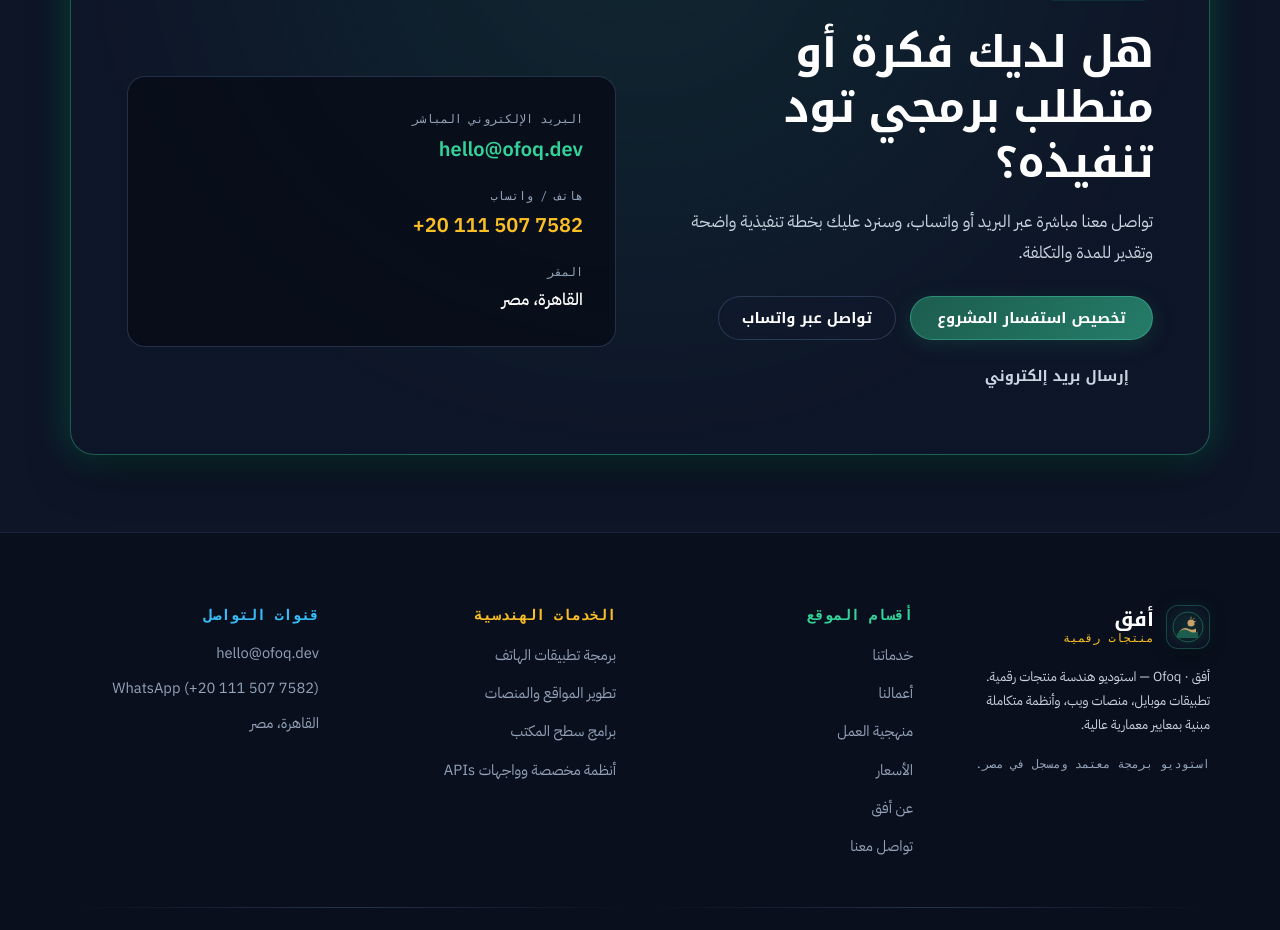
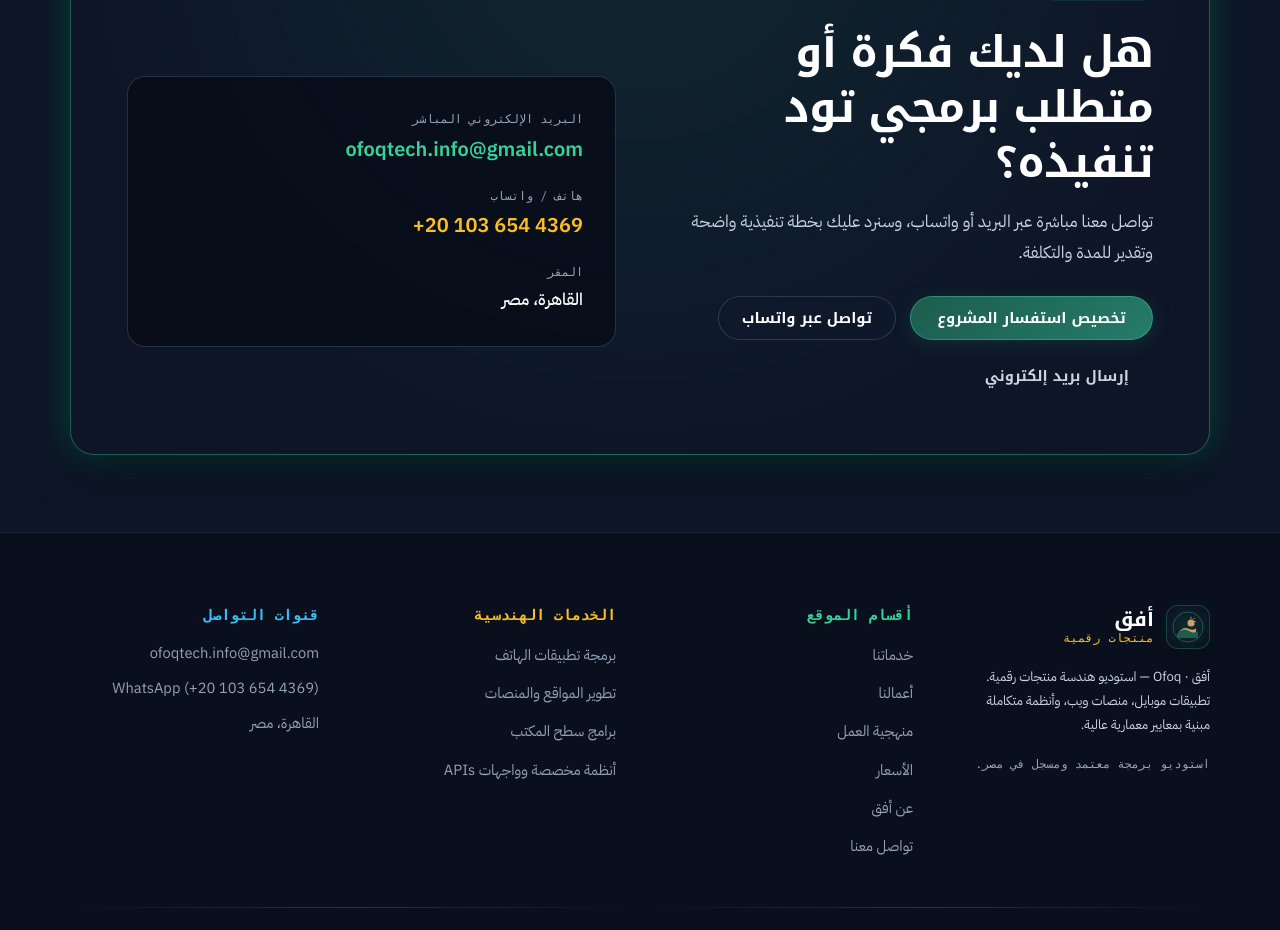
Before and after one commit to ahmedrwash01/ofoq, a React (Vite) app: page / in a window 1280 px wide. Shown: the part 6860-7790 px from the top of the page. Built offline with nearby package versions, Linux system fonts and the light colour scheme.

Commit message:
feat(contact): update official phone, WhatsApp (01036544369), and email (ofoqtech.info@gmail.com)

```diff
--- a/index.html
+++ b/index.html
@@ -48,8 +48,8 @@
       "logo": "https://ofoq.dev/assets/ofoq-logo.png",
       "image": "https://ofoq.dev/assets/ofoq-logo.png",
       "description": "Software engineering studio in Cairo specializing in mobile applications, responsive web platforms, desktop software, and custom backend systems.",
-      "email": "hello@ofoq.dev",
-      "telephone": "+201115077582",
+      "email": "ofoqtech.info@gmail.com",
+      "telephone": "+201036544369",
       "address": {
         "@type": "PostalAddress",
         "addressLocality": "Cairo",
@@ -71,7 +71,7 @@
       ],
       "contactPoint": {
         "@type": "ContactPoint",
-        "telephone": "+201115077582",
+        "telephone": "+201036544369",
         "contactType": "customer service",
         "availableLanguage": ["Arabic", "English"]
       }
--- a/src/components/layout/Footer.jsx
+++ b/src/components/layout/Footer.jsx
@@ -101,22 +101,22 @@ export function Footer() {
             </h4>
             <div style={{ display: 'flex', flexDirection: 'column', gap: '0.65rem', fontSize: 'var(--text-sm)' }}>
               <a
-                href="mailto:hello@ofoq.dev"
+                href="mailto:ofoqtech.info@gmail.com"
                 style={{ color: 'var(--text-muted)', textDecoration: 'none' }}
                 onMouseEnter={(e) => (e.currentTarget.style.color = 'var(--text-primary)')}
                 onMouseLeave={(e) => (e.currentTarget.style.color = 'var(--text-muted)')}
               >
-                hello@ofoq.dev
+                ofoqtech.info@gmail.com
               </a>
               <a
-                href="https://wa.me/201115077582"
+                href="https://wa.me/201036544369"
                 target="_blank"
                 rel="noopener noreferrer"
                 style={{ color: 'var(--text-muted)', textDecoration: 'none' }}
                 onMouseEnter={(e) => (e.currentTarget.style.color = 'var(--text-primary)')}
                 onMouseLeave={(e) => (e.currentTarget.style.color = 'var(--text-muted)')}
               >
-                WhatsApp (+20 111 507 7582)
+                WhatsApp (+20 103 654 4369)
               </a>
               <span style={{ color: 'var(--text-muted)' }}>
                 {t('contact.locationDesc')}
--- a/src/components/sections/ContactCta.jsx
+++ b/src/components/sections/ContactCta.jsx
@@ -86,7 +86,7 @@ export function ContactCta() {
                   {t('contact.inquiryBtn')}
                 </Button>
                 <Button
-                  href="https://wa.me/201115077582"
+                  href="https://wa.me/201036544369"
                   target="_blank"
                   rel="noopener noreferrer"
                   variant="secondary"
@@ -95,7 +95,7 @@ export function ContactCta() {
                   {t('contact.whatsappBtn')}
                 </Button>
                 <Button
-                  href="mailto:hello@ofoq.dev"
+                  href="mailto:ofoqtech.info@gmail.com"
                   variant="ghost"
                   style={{ padding: '0.85rem 1.45rem' }}
                 >
@@ -122,7 +122,7 @@ export function ContactCta() {
                   {isRtl ? 'البريد الإلكتروني المباشر' : 'DIRECT EMAIL'}
                 </span>
                 <a
-                  href="mailto:hello@ofoq.dev"
+                  href="mailto:ofoqtech.info@gmail.com"
                   className="focus-ring"
                   style={{
                     fontSize: 'var(--text-lg)',
@@ -132,7 +132,7 @@ export function ContactCta() {
                     width: 'fit-content',
                   }}
                 >
-                  hello@ofoq.dev
+                  ofoqtech.info@gmail.com
                 </a>
               </div>
 
@@ -142,7 +142,7 @@ export function ContactCta() {
                   {isRtl ? 'هاتف / واتساب' : 'PHONE & WHATSAPP'}
                 </span>
                 <a
-                  href="tel:+201115077582"
+                  href="tel:+201036544369"
                   className="focus-ring"
                   style={{
                     fontSize: 'var(--text-lg)',
@@ -154,7 +154,7 @@ export function ContactCta() {
                     textAlign: isRtl ? 'right' : 'left',
                   }}
                 >
-                  +20 111 507 7582
+                  +20 103 654 4369
                 </a>
               </div>
 
--- a/src/content/translations.js
+++ b/src/content/translations.js
@@ -329,8 +329,8 @@ export const translations = {
     'contact.whatsappBtn': 'تواصل عبر واتساب',
     'contact.emailBtn': 'إرسال بريد إلكتروني',
     'contact.callBtn': 'اتصال هاتفي مباشر',
-    'contact.directEmail': 'hello@ofoq.dev',
-    'contact.directPhone': '+20 111 507 7582',
+    'contact.directEmail': 'ofoqtech.info@gmail.com',
+    'contact.directPhone': '+20 103 654 4369',
     'contact.locationTitle': 'المقر الرئيسي',
     'contact.locationDesc': 'القاهرة، مصر',
 
@@ -668,8 +668,8 @@ export const translations = {
     'contact.whatsappBtn': 'Chat on WhatsApp',
     'contact.emailBtn': 'Send an Email',
     'contact.callBtn': 'Call Us Directly',
-    'contact.directEmail': 'hello@ofoq.dev',
-    'contact.directPhone': '+20 111 507 7582',
+    'contact.directEmail': 'ofoqtech.info@gmail.com',
+    'contact.directPhone': '+20 103 654 4369',
     'contact.locationTitle': 'Headquarters',
     'contact.locationDesc': 'Cairo, Egypt',
 
--- a/src/pages/ContactPage.jsx
+++ b/src/pages/ContactPage.jsx
@@ -13,8 +13,8 @@ export function ContactPage() {
       titleEn: 'WhatsApp Direct Chat',
       descAr: 'تحدث فوراً مع مهندس الاستشارات التقنية لمناقشة فكرة مشروعك ومتطلباته.',
       descEn: 'Connect directly with our lead solutions architect for an instant scoping discussion.',
-      value: '+20 111 507 7582',
-      href: 'https://wa.me/201115077582?text=%D9%85%D8%B1%D8%AD%D8%A8%D8%A7%20%D8%A7%D8%B3%D8%AA%D9%88%D8%AF%D9%8A%D9%88%20%D8%A3%D9%81%D9%82%D8%8C%20%D8%A3%D8%B1%D8%BA%D8%A8%20%D9%81%D9%8A%20%D9%85%D9%86%D8%A7%D9%82%D8%B4%D8%A9%20%D9%85%D8%B4%D8%B1%D9%88%D8%B9%20%D8%AC%D8%AF%D9%8A%D8%AF',
+      value: '+20 103 654 4369',
+      href: 'https://wa.me/201036544369?text=%D9%85%D8%B1%D8%AD%D8%A8%D8%A7%20%D8%A7%D8%B3%D8%AA%D9%88%D8%AF%D9%8A%D9%88%20%D8%A3%D9%81%D9%82%D8%8C%20%D8%A3%D8%B1%D8%BA%D8%A8%20%D9%81%D9%8A%20%D9%85%D9%86%D8%A7%D9%82%D8%B4%D8%A9%20%D9%85%D8%B4%D8%B1%D9%88%D8%B9%20%D8%AC%D8%AF%D9%8A%D8%AF',
       actionAr: 'محادثة فورية ↗',
       actionEn: 'Chat Now ↗',
       highlight: 'emerald',
@@ -24,8 +24,8 @@ export function ContactPage() {
       titleEn: 'Direct Inquiries Email',
       descAr: 'أرسل لنا وثائق المتطلبات التقنية (RFP / Scope) وسنرد عليك بدراسة أولية خلال 24 ساعة.',
       descEn: 'Send RFPs, technical specifications, or briefs. We respond with a preliminary study within 24 hours.',
-      value: 'hello@ofoq.dev',
-      href: 'mailto:hello@ofoq.dev?subject=New%20Project%20Inquiry%20-%20Ofoq%20Studio',
+      value: 'ofoqtech.info@gmail.com',
+      href: 'mailto:ofoqtech.info@gmail.com?subject=New%20Project%20Inquiry%20-%20Ofoq%20Studio',
       actionAr: 'إرسال بريد ↗',
       actionEn: 'Send Email ↗',
       highlight: 'cyan',
@@ -35,8 +35,8 @@ export function ContactPage() {
       titleEn: 'Direct Telephone Line',
       descAr: 'متاح للاتصالات العاجلة وحجز جلسات النقاش الفني من الأحد إلى الخميس (9 ص - 6 م).',
       descEn: 'Available for high-priority calls and scheduled consultations (Sun-Thu 9 AM - 6 PM GMT+2).',
-      value: '+20 111 507 7582',
-      href: 'tel:+201115077582',
+      value: '+20 103 654 4369',
+      href: 'tel:+201036544369',
       actionAr: 'اتصال مباشر ↗',
       actionEn: 'Call Now ↗',
       highlight: 'gold',
--- a/src/utils/inquirySynthesis.js
+++ b/src/utils/inquirySynthesis.js
@@ -4,8 +4,8 @@
  * THE HORIZON ENGINE — محرك الأفق
  */
 
-export const OFOQ_WHATSAPP_PHONE = '201115077582';
-export const OFOQ_CONTACT_EMAIL = 'hello@ofoq.dev';
+export const OFOQ_WHATSAPP_PHONE = '201036544369';
+export const OFOQ_CONTACT_EMAIL = 'ofoqtech.info@gmail.com';
 
 /**
  * Builds structured plain text, WhatsApp URL, and mailto URL from inquiry fields
```
